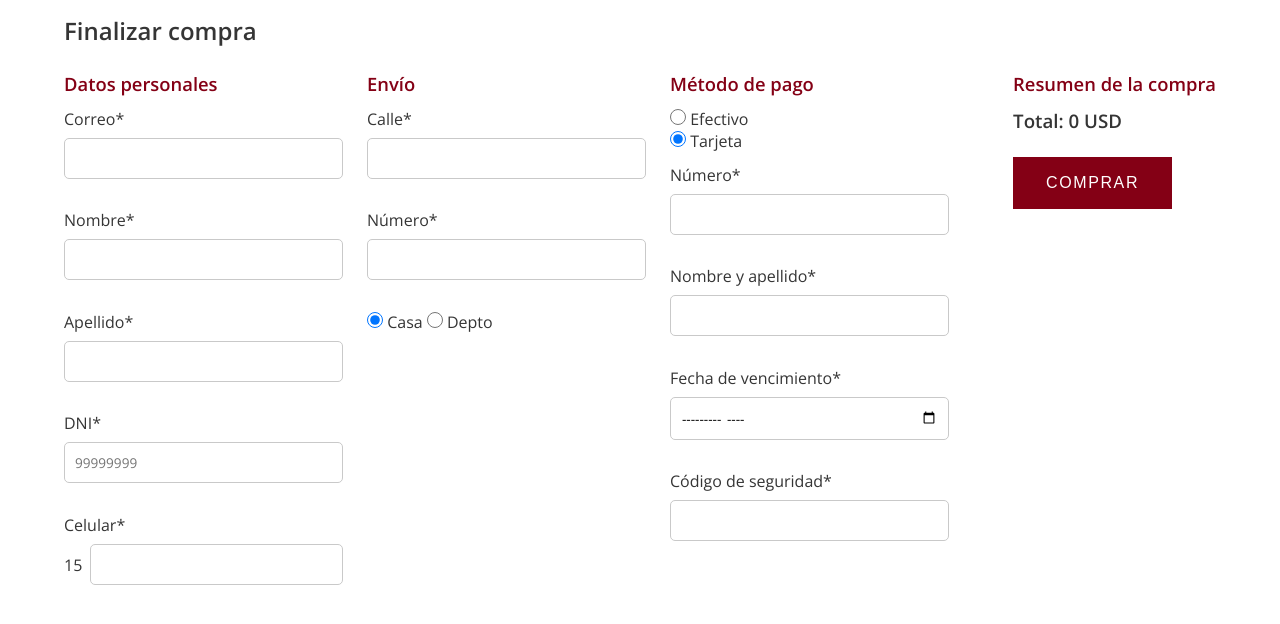
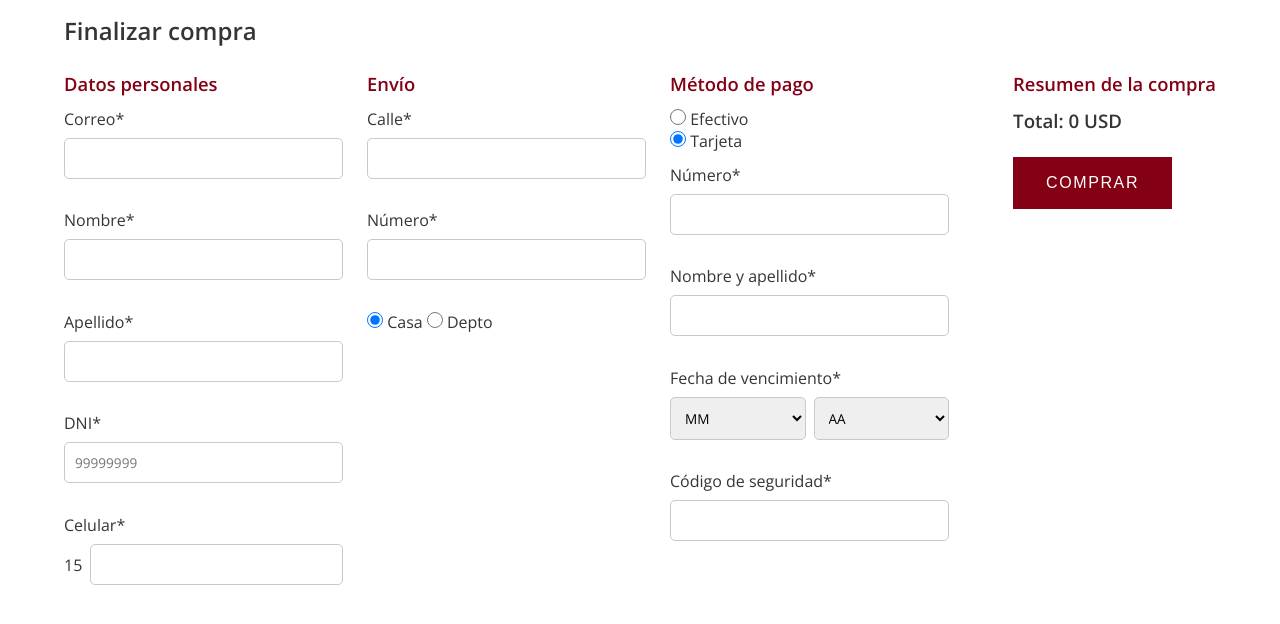
Before and after one commit to florencciaf/icook-javascript-florencia-feijoo, a plain HTML site: page pages/checkout.html in a window 1280 px wide. Both pictures are taken after a click on the radio button "Tarjeta". Shown: the part 70-694 px from the top of the page. Drawn offline with nearby package versions, Linux system fonts and the light colour scheme.

Commit message:
17 Form y scrollbar

```diff
--- a/css/checkout.css
+++ b/css/checkout.css
@@ -9,7 +9,7 @@
 	margin-bottom: 0.5rem;
 }
 
-.form-control input {
+.form-control input, select {
 	border: 1px solid #c9c9c9;
 	border-radius: 5px;
 	display: block;
@@ -25,24 +25,24 @@ input[type=radio] {
     height: 16px;
 }
 
-.form-control input:focus {
+.form-control input:focus, select:focus {
     outline: none;
     box-shadow: 1.4px 0 var(--primaryColor);
 }
 
-.form-control.success input {
+.form-control.success input, .form-control.success select {
 	border-color: #2ecc71;
 }
 
-.form-control.success input:focus {
+.form-control.success input:focus, .form-control.success select:focus {
 	box-shadow: 1.4px 0 #2ecc71;
 }
 
-.form-control.error input {
+.form-control.error input, .form-control.error select {
 	border-color: #e74c3c;
 }
 
-.form-control.error input:focus {
+.form-control.error input:focus, .form-control.error select:focus {
 	box-shadow: 1.4px 0 #e74c3c;
 }
 
@@ -81,7 +81,7 @@ input[type=radio] {
     margin-bottom: 0.75rem;
 }
 
-.phone-number {
+.flex {
     display: flex;
     align-items: center;
 }
--- a/css/style.css
+++ b/css/style.css
@@ -21,6 +21,24 @@ body {
     font-family: "Open Sans", sans-serif;
     font-weight: 400;
 }
+
+/* ---------------- scroll bar ---------------- */
+::-webkit-scrollbar {
+    width: 10px;
+}
+
+::-webkit-scrollbar-track {
+    background: #f1f1f1;
+}
+
+::-webkit-scrollbar-thumb {
+    background: #888;
+}
+
+::-webkit-scrollbar-thumb:hover {
+    background: #555;
+}
+/* ---------------- end of scroll bar ---------------- */
 
 /* ---------------- navbar ---------------- */
 .navbar {
--- a/js/checkout.js
+++ b/js/checkout.js
@@ -16,8 +16,6 @@ const dni = document.querySelector("#dni");
 const phone = document.querySelector("#phone");
 const street = document.querySelector("#street");
 const number = document.querySelector("#number");
-const submitBtn = document.querySelector("#submit-btn");
-
 
 //checkout info
 let cartSummary = [];
@@ -60,26 +58,69 @@ cardRadioBtn.addEventListener("click", () => {
         cardDOM.innerHTML = `
         <div class="form-control">
             <label for="card-number">Número*</label>
-            <input type="tel" name="card-number" maxlength="30" class="input" required>
+            <input type="tel" name="card-number" maxlength="30" id="card-number" class="card-input" required>
             <i class="fa-regular fa-circle-check"></i>
             <i class="fa-regular fa-circle-xmark"></i>
             <small>Error message</small>
         </div>
         <div class="form-control">
             <label for="card-name-lastname">Nombre y apellido*</label>
-            <input type="text" name="card-name-lastname" class="input" required>
+            <input type="text" name="card-name-lastname" id="card-name-lastname" class="card-input" required>
             <i class="fa-regular fa-circle-check"></i>
             <i class="fa-regular fa-circle-xmark"></i>
             <small>Error message</small>
         </div>
         <div class="form-control">
-            <label for="card-due-date">Fecha de vencimiento*</label>
-            <input type="month" name="card-due-date" class="input" required>
-            <small>Error message</small>
+            <label for="card-due-month">Fecha de vencimiento*</label>
+            <div class="flex">
+                <div style="width: 90%; margin-right: 0.5rem">
+                    <select name="card-due-month" id="card-due-month" class="card-input" required>
+                        <option value="MM">MM</option>
+                        <option value="01">01</option>
+                        <option value="02">02</option>
+                        <option value="03">03</option>
+                        <option value="04">04</option>
+                        <option value="05">05</option>
+                        <option value="06">06</option>
+                        <option value="07">07</option>
+                        <option value="08">08</option>
+                        <option value="09">09</option>
+                        <option value="10">10</option>
+                        <option value="11">11</option>
+                        <option value="12">12</option>
+                    </select>
+                    <small>Error message</small>
+                </div>
+                <div style="width: 90%">
+                    <select name="card-due-year" id="card-due-year" class="card-input" required>
+                        <option value="AA">AA</option>
+                        <option value="22">22</option>
+                        <option value="23">23</option>
+                        <option value="24">24</option>
+                        <option value="25">25</option>
+                        <option value="26">26</option>
+                        <option value="27">27</option>
+                        <option value="28">28</option>
+                        <option value="29">29</option>
+                        <option value="30">30</option>
+                        <option value="31">31</option>
+                        <option value="32">32</option>
+                        <option value="33">33</option>
+                        <option value="34">34</option>
+                        <option value="35">35</option>
+                        <option value="36">36</option>
+                        <option value="37">37</option>
+                        <option value="38">38</option>
+                        <option value="39">39</option>
+                        <option value="40">40</option>
+                    </select>
+                    <small>Error message</small>
+                </div>
+            </div>
         </div>
         <div class="form-control">
             <label for="card-ccv">Código de seguridad*</label>
-            <input type="tel" name="card-ccv" maxlength="3" class="input" required>
+            <input type="tel" name="card-ccv" maxlength="3" id="card-ccv" class="card-input" required>
             <i class="fa-regular fa-circle-check"></i>
             <i class="fa-regular fa-circle-xmark"></i>
             <small>Error message</small>
@@ -117,9 +158,22 @@ form.noValidate = true;
 
 form.addEventListener("submit", e => {
 	e.preventDefault();
+
 	inputs.forEach(input => {
         checkInputs(input);
     });
+
+    if (form.checkValidity()) {
+        swal({
+            icon: "success",
+            title: "Compra realizada con éxito",
+            text: "¡Gracias por elegirnos!",
+            button: false
+        }).then(setTimeout(() => {
+            location.href="../index.html"
+        }, 3000));
+        localStorage.clear();
+    }
 });
 
 inputs.forEach(input => {
--- a/pages/checkout.html
+++ b/pages/checkout.html
@@ -64,7 +64,7 @@
                         <div>
                             <div class="form-control">
                                 <label for="phone">Celular*</label>
-                                <div class="phone-number">
+                                <div class="flex">
                                     <span style="margin-right: 0.5rem">15</span>
                                     <input type="tel" name="phone" maxlength="10" id="phone" class="input" required>
                                 </div>
@@ -137,12 +137,3 @@
     <script src="../js/checkout.js"></script>
 </body>
 </html>
-
-<!--
-    Introduzca un correo electrónico válido, por favor.
-    Introduzca un nombre válido, por favor.
-    Introduzca un apellido válido, por favor.
-    Introduzca un documento válido, por favor.
-    Introduzca un celular válido, por favor.
-    Este campo es obligatorio.
--->
```
